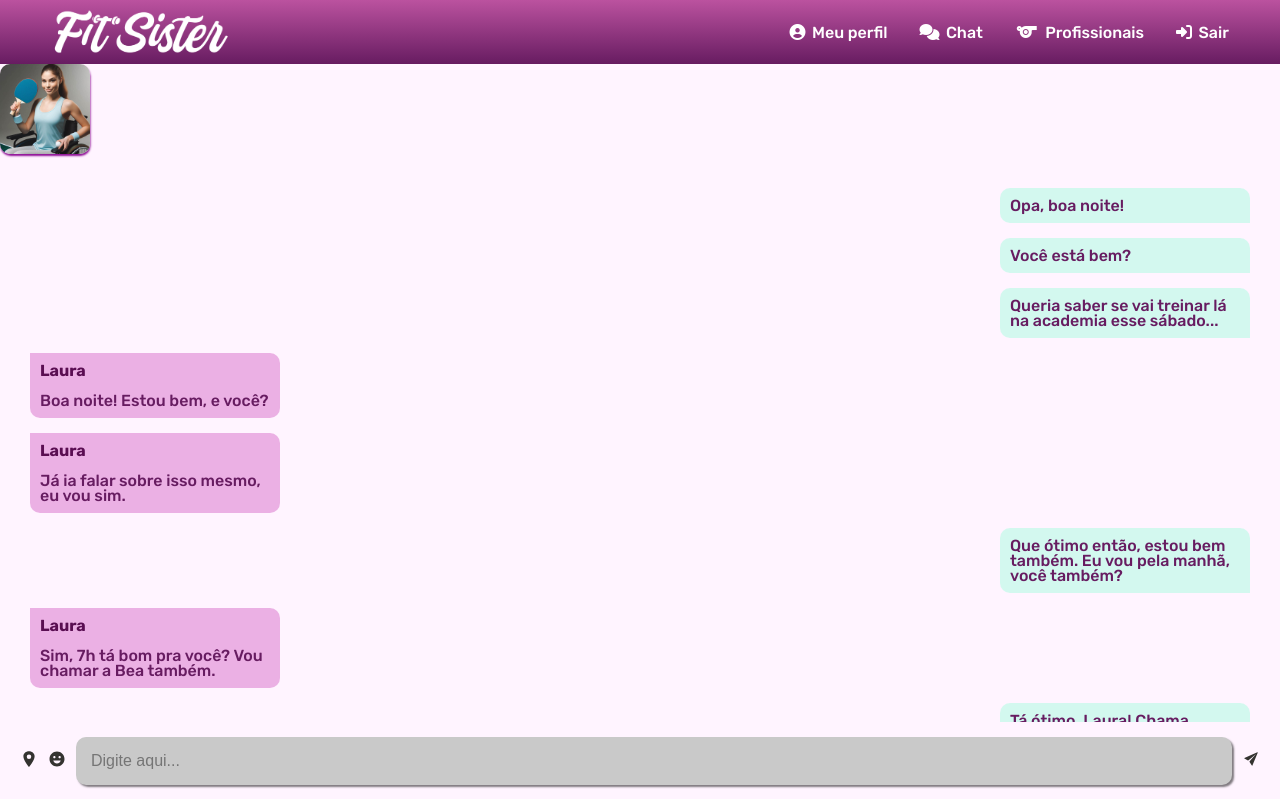
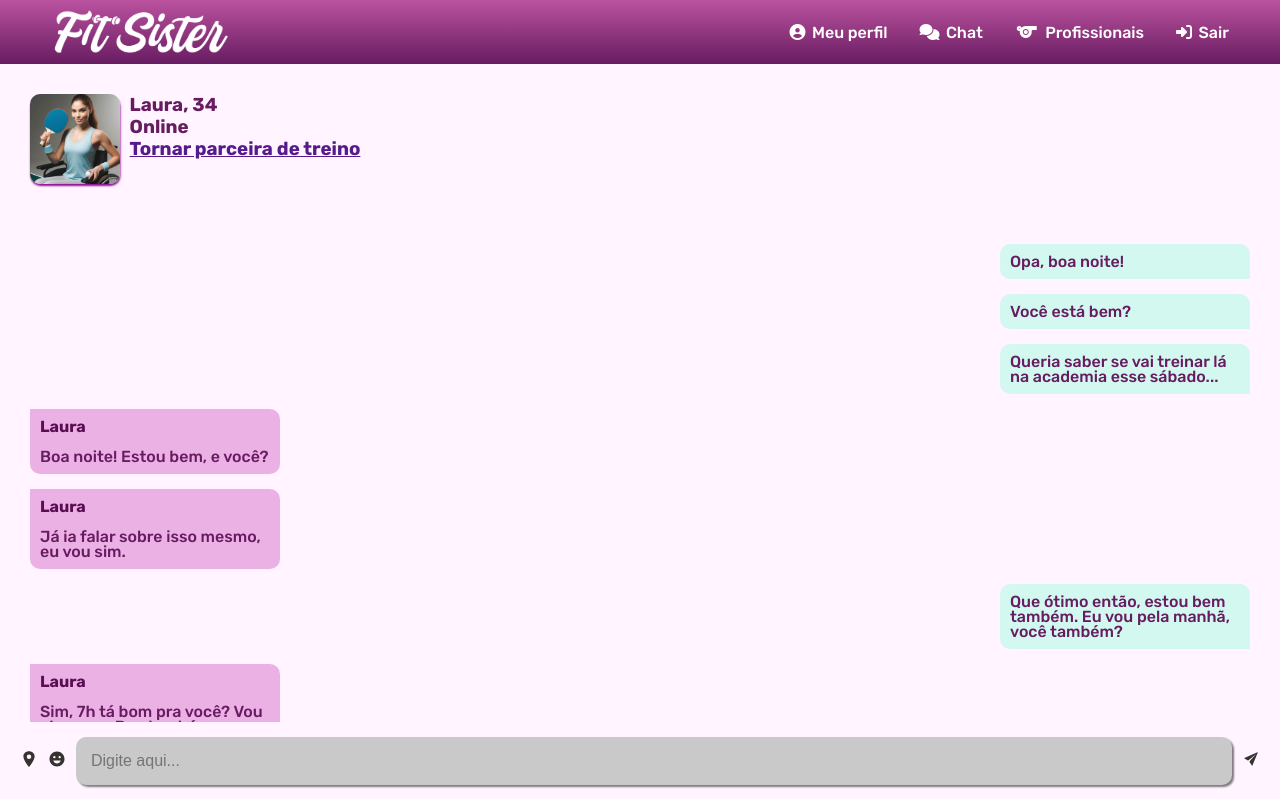
Before and after one commit to gabrielsoarespebr/parceira-de-treino, a React (Vite) app: page /chat in a window 1280 px wide. Shown: the top 799 px of the page. Built offline with nearby package versions, Linux system fonts and the light colour scheme.

Commit message:
adicionado dados da pessoa

```diff
--- a/src/pages/Chat/Chat.css
+++ b/src/pages/Chat/Chat.css
@@ -21,6 +21,14 @@ body{
 
 .fundo{
   background-color: #FFF4FF;
+  margin: 20px;
+}
+
+.informacaopessoal{
+  display: flex;
+  gap: 10px;
+  padding: 10px;
+
 }
 
 .fundochat{
--- a/src/pages/Chat/Chat.jsx
+++ b/src/pages/Chat/Chat.jsx
@@ -53,10 +53,18 @@ export const Chat = () => {
           <form class="container1">
 
         <div class="fundo">
-        <img src={parceira3Laura} alt="mulher" className="imagem_Parceira"/>
-        {/* <h1>Laura, 34</h1>
-        <h3>Online</h3>
-        <h3>Tornar parceira de treino</h3> */}
+
+        <div className="informacaopessoal">
+          <img src={parceira3Laura} alt="mulher" className="imagem_Parceira"/>
+          <div>
+            <h1>Laura, 34</h1>
+            <h3>Online</h3>
+            <a href="">
+              <h3>Tornar parceira de treino</h3>
+            </a>
+          </div>
+        </div>
+
         <table className="fundochat">
 
         </table>
--- a/src/pages/Matches/Matches.jsx
+++ /dev/null
@@ -1,6 +0,0 @@
-export const Matches = () => {
-    return(
-        <>
-        <p></p>
-    )
-}
```
